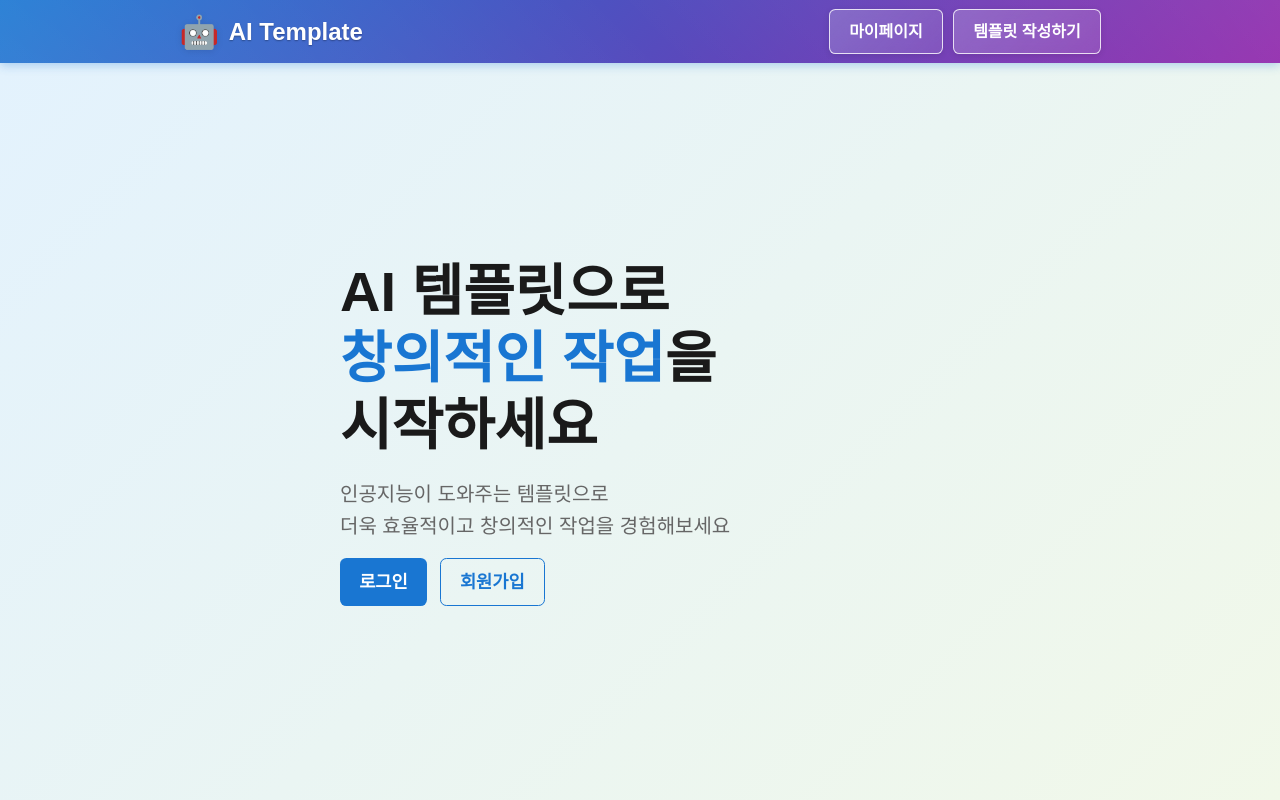
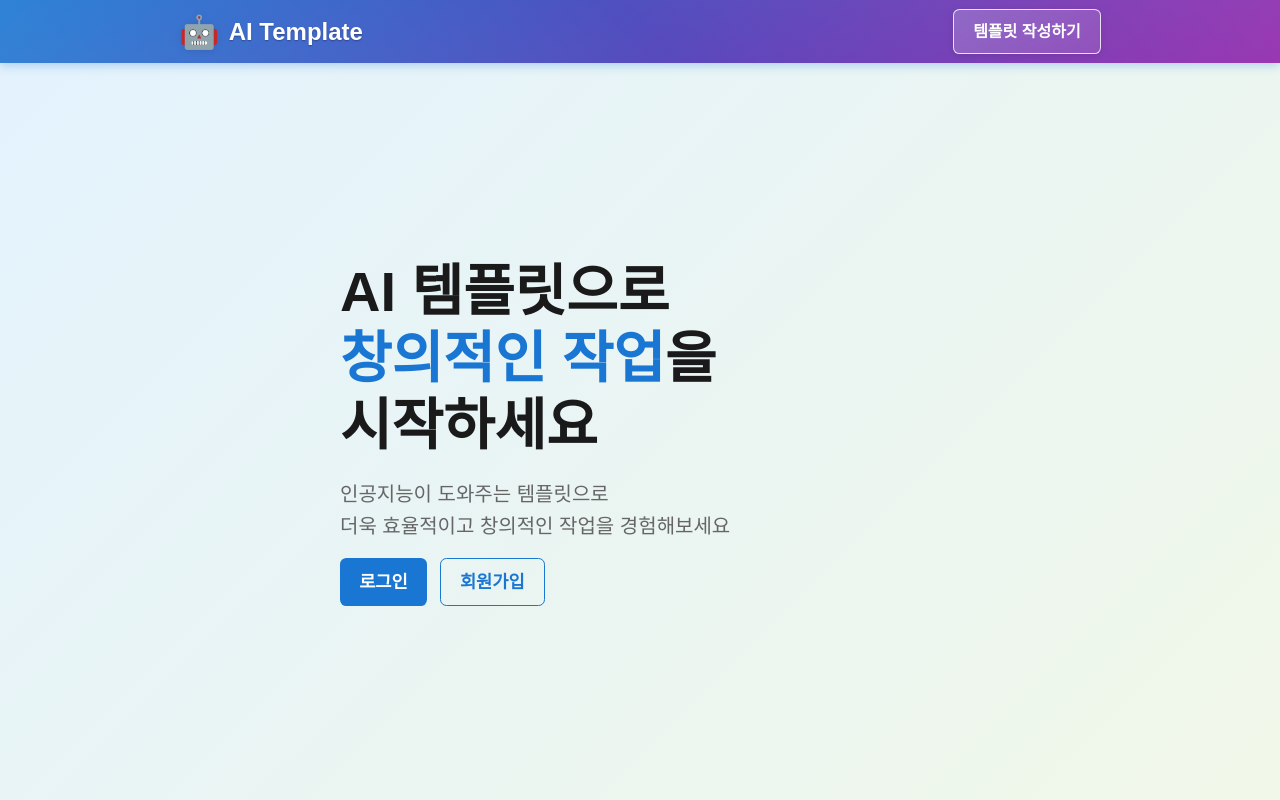
Before and after one commit to Kernel180-BE12/final_6team_pls_jober, a Vue app in the folder front/: page / in a window 1280 px wide. Built offline with nearby package versions, Linux system fonts and the light colour scheme; what @tanstack/vue-query would draw is missing.

Commit message:
feat: 전역 유저 상태 기반 버튼 활성화 기능 추가
- 마이페이지가 아닌 로그인 유저는 "마이페이지", "템플릿 작성하기" 버튼
  활성화
- 그 외의 경우에는 템플릿 작성하기 버튼만 활성화

```diff
--- a/front/src/components/HeaderComponent.vue
+++ b/front/src/components/HeaderComponent.vue
@@ -1,10 +1,28 @@
 <script setup lang="ts">
   import "../assets/styles/btn.css"
+
+  import { useUserStore } from '@/stores/user' // Pinia/Vuex 스토어 import
+  import { useRoute } from "vue-router"
+  import { computed } from "vue"
 
   const headerMenu = [
     { id: 1, text: "마이페이지", path: "/mypage" },
     { id: 2, text: "템플릿 작성하기", path: "/template/create" }
   ]
+
+  const userStore = useUserStore()
+  const route = useRoute()
+
+  // 로그인, 마이페이지 진입 시 헤더 버튼 핸들링
+  const visibleMenu = computed(() => {
+    console.log(userStore)
+    // 로그인 + 마이페이지 x = 1,2번 버튼 둘 다 출력
+    if(userStore.isLoggedIn && !route.path.startsWith("/mypage"))
+      return headerMenu
+
+    // 그 외 버튼 2번만 출력
+    return headerMenu.filter(item => item.id == 2)
+  })
 </script>
 
 <template>
@@ -17,17 +35,17 @@
       </router-link>
 
       <div class="header_menu">
-      <!-- 액션 버튼들 -->
         <router-link
-            v-for="item in headerMenu"
-            :key="item.id"
-            :to="item.path"
-            class="btn btn-gradation"
+          v-for="item in visibleMenu"
+          :key="item.id"
+          :to="item.path"
+          class="btn btn-gradation"
+          tabindex="0"
         >
           {{ item.text }}
         </router-link>
       </div>
-      </div>
+    </div>
   </header>
 </template>
 
```
